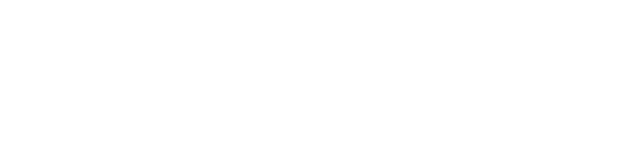
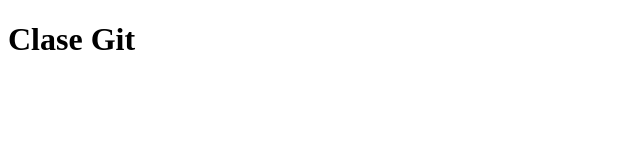
Before and after one commit to Ale0945/Modulo2ClaseGit, a plain HTML site: page index.html in a window 1280 px wide. Shown: the whole page, without its empty margins (0-640 px from the left). Drawn offline with Linux system fonts and the light colour scheme.

Commit message:
Titulo del html y personalización del body

```diff
--- a/assets/css/style.css
+++ b/assets/css/style.css
@@ -0,0 +1,3 @@
+body{
+    padding: 20px;
+}
--- a/index.html
+++ b/index.html
@@ -3,9 +3,9 @@
 <head>
     <meta charset="UTF-8">
     <meta name="viewport" content="width=device-width, initial-scale=1.0">
-    <title>Document</title>
+    <title>Clase Git</title>
 </head>
 <body>
-
+    <h1>Clase Git</h1>
 </body>
 </html>
```
